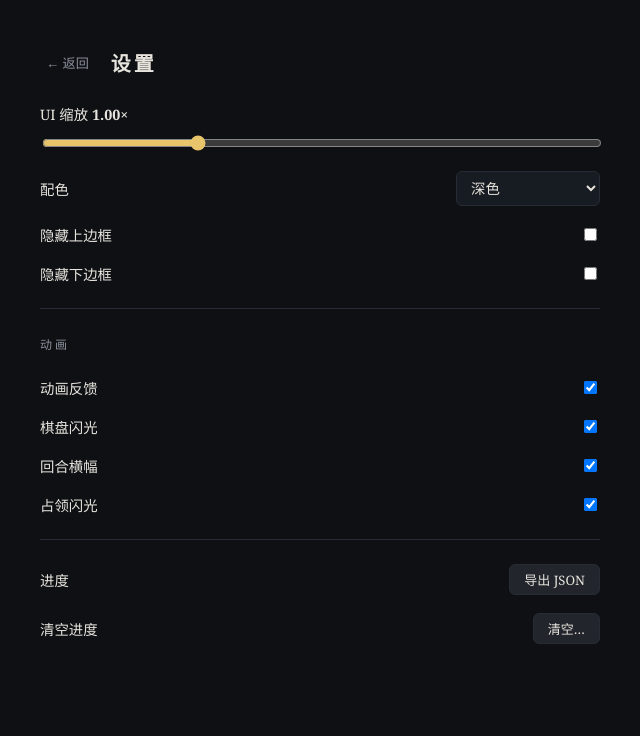
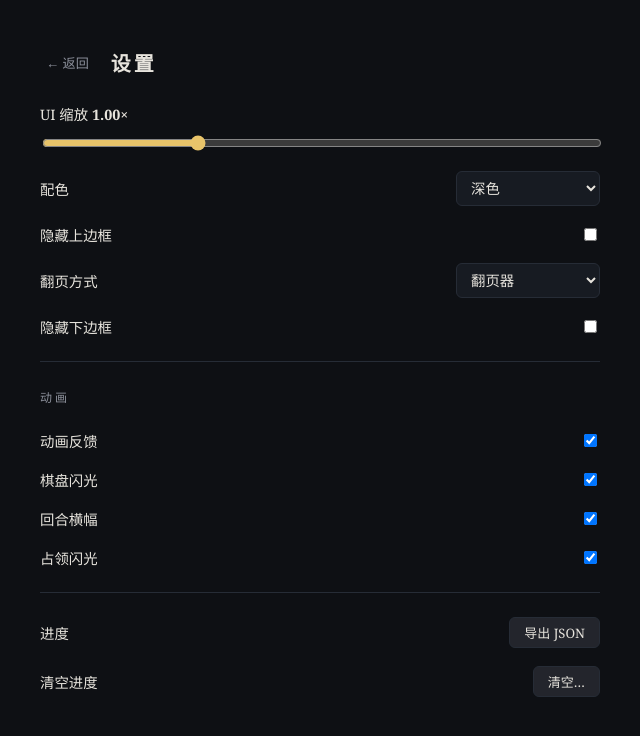
Before and after one commit to gushengsheng/sentences, a React (Vite) app: page / in a window 1280 px wide. Both pictures are taken after a click on the button "设置". Shown: the top 736 px of the page, without its empty margins (144-784 px from the left). Built offline with nearby package versions, Linux system fonts and the light colour scheme.

Commit message:
新增翻页方式设置：翻页器 / 手势滑动

```diff
--- a/src/Game.tsx
+++ b/src/Game.tsx
@@ -83,6 +83,7 @@ export default function Game(props: GameProps) {
   const flashT = useRef(0);
   const lastTap = useRef(0);
   const blankToggleT = useRef(0);
+  const swipeStart = useRef<{ x: number; y: number; t: number } | null>(null);
   const [confirmEnd, setConfirmEnd] = useState(false);
   const dimT = useRef(0);
   const slashT = useRef(0);
@@ -433,6 +434,20 @@ export default function Game(props: GameProps) {
 
       <main
         className="board"
+        onPointerDown={(e) => {
+          swipeStart.current = { x: e.clientX, y: e.clientY, t: Date.now() };
+        }}
+        onPointerUp={(e) => {
+          if (settings.pagerMode !== 'gesture' || pages.length < 2 || !swipeStart.current) return;
+          const dx = e.clientX - swipeStart.current.x;
+          const dy = e.clientY - swipeStart.current.y;
+          const dt = Date.now() - swipeStart.current.t;
+          swipeStart.current = null;
+          if (dt < 700 && Math.abs(dx) > 60 && Math.abs(dx) > Math.abs(dy) * 1.4) {
+            if (dx < 0) setPageIdx((i) => Math.min(pages.length - 1, i + 1));
+            else setPageIdx((i) => Math.max(0, i - 1));
+          }
+        }}
         onClick={(e) => {
           const now = Date.now();
           const target = e.target as HTMLElement;
@@ -506,7 +521,7 @@ export default function Game(props: GameProps) {
         ))}
       </main>
 
-      {pages.length > 1 && (
+      {settings.pagerMode === 'buttons' && pages.length > 1 && (
         <nav className="pager">
           <button
             className="page-btn"
--- a/src/screens.tsx
+++ b/src/screens.tsx
@@ -479,6 +479,19 @@ export function SettingsScreen({
         </label>
 
         <label className="field row">
+          <span>翻页方式</span>
+          <select
+            value={settings.pagerMode}
+            onChange={(e) =>
+              onChange({ ...settings, pagerMode: e.target.value as 'buttons' | 'gesture' })
+            }
+          >
+            <option value="buttons">翻页器</option>
+            <option value="gesture">手势滑动</option>
+          </select>
+        </label>
+
+        <label className="field row">
           <span>隐藏下边框</span>
           <input
             type="checkbox"
--- a/src/store.ts
+++ b/src/store.ts
@@ -13,6 +13,8 @@ export interface Settings {
   hideTopbar: boolean;
   /** 隐藏下边框（含翻页器） */
   hideBottombar: boolean;
+  /** 翻页方式：按钮 / 手势 */
+  pagerMode: 'buttons' | 'gesture';
   /** 棋盘闪光：修正 / 被进攻时高亮那一句 */
   flashBoard: boolean;
   /** 回合横幅：只在第 1 回合和灾变后出现 */
@@ -31,6 +33,7 @@ const DEFAULT_SETTINGS: Settings = {
   theme: 'dark',
   hideTopbar: false,
   hideBottombar: false,
+  pagerMode: 'buttons',
   flashBoard: true,
   turnBanner: true,
   claimFlash: true,
```
